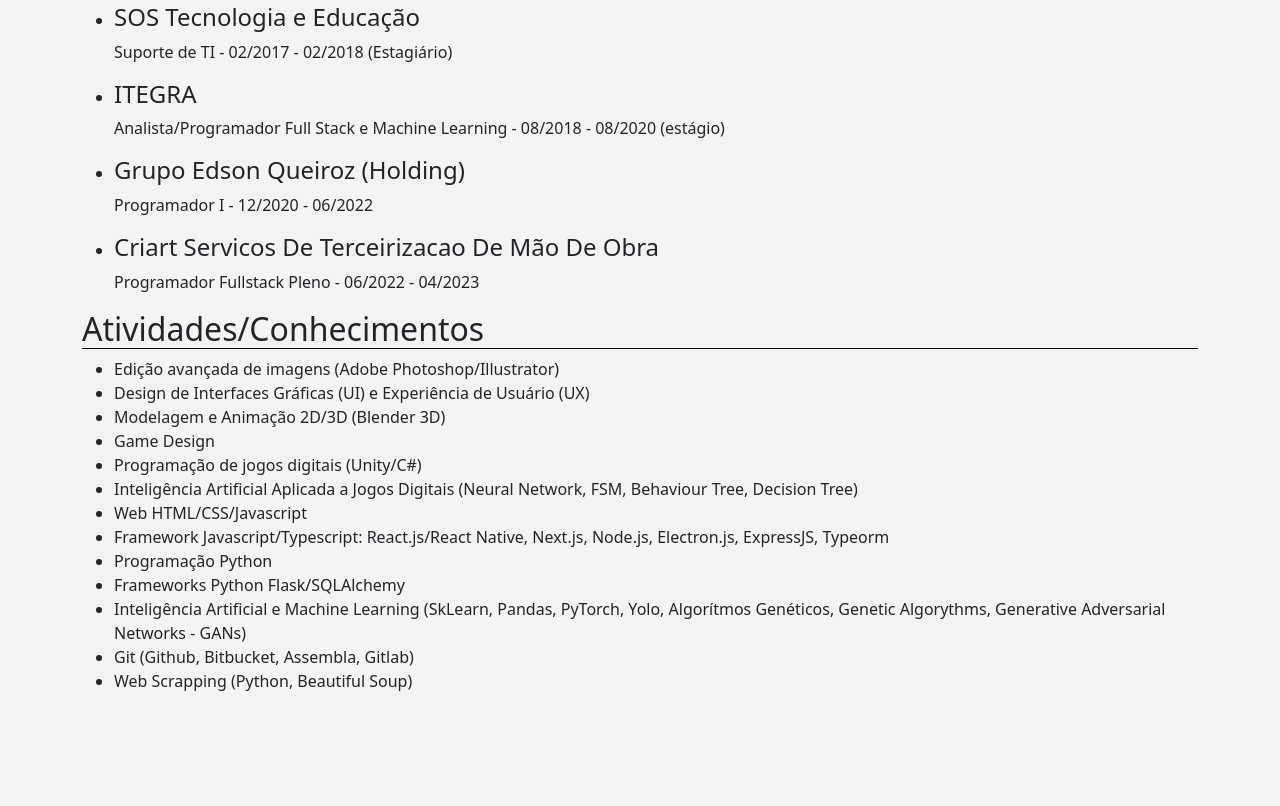
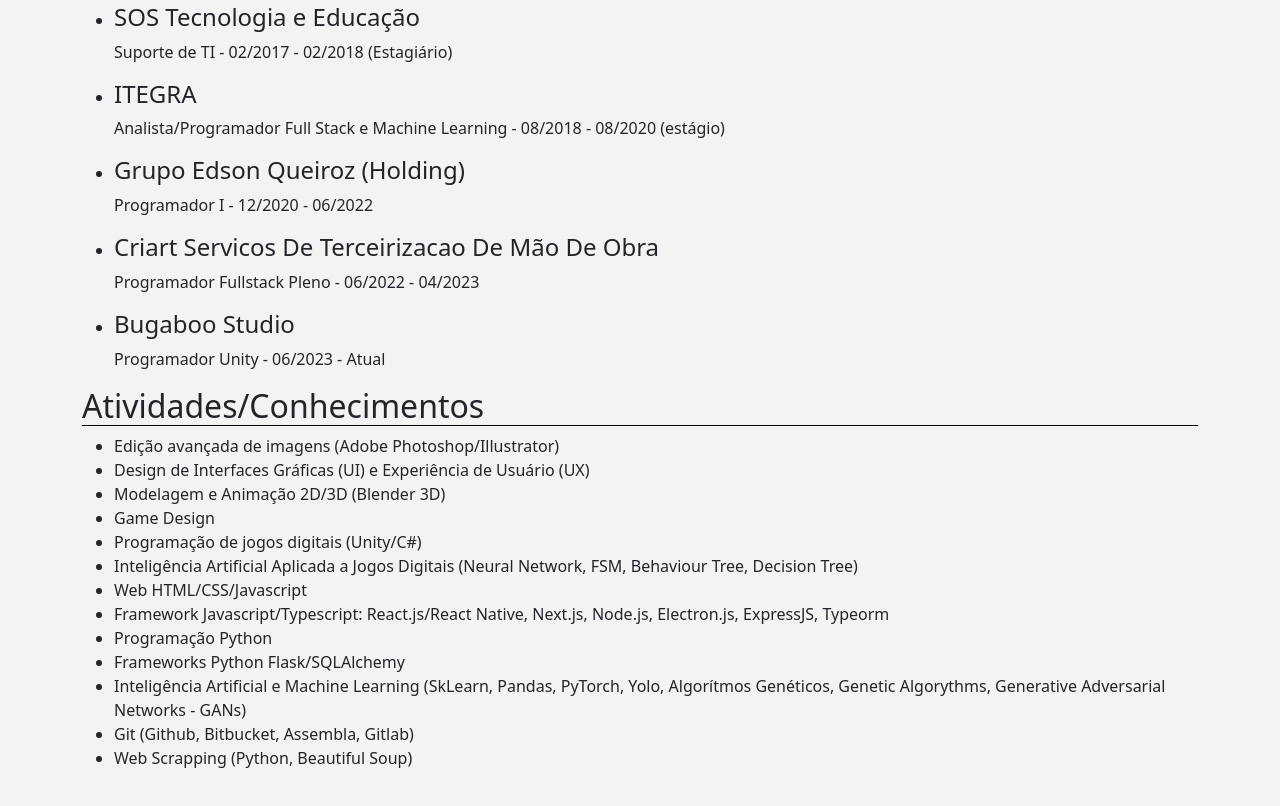
Before and after one commit to daniel-carlos/curriculo, a plain HTML site: page index.html in a window 1280 px wide. Shown: the part 805-1611 px from the top of the page. Before the commit the page ends 1546 px from the top, so only its background shows below. Drawn offline with nearby package versions, Linux system fonts and the light colour scheme.

Commit message:
Update index.html
adicionada empresa bugaboo

```diff
--- a/index.html
+++ b/index.html
@@ -139,6 +139,10 @@
                         <h4>Criart Servicos De Terceirizacao De Mão De Obra</h4>
                         <p>Programador Fullstack Pleno - 06/2022 - 04/2023</p>
                     </li>
+                     <li>
+                        <h4>Bugaboo Studio</h4>
+                        <p>Programador Unity - 06/2023 - Atual</p>
+                    </li>
                 </ul>
             </section>
 
```
